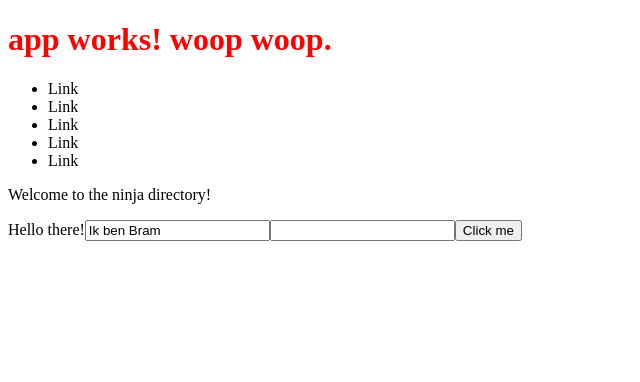
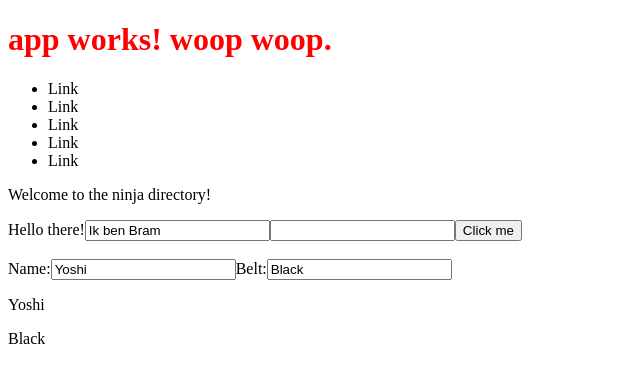
Before and after one commit to bramho/angular2-ninja-directory-tutorial, an Angular app: page / in a window 1280 px wide. Shown: the top 382 px of the page, without its empty margins (0-640 px from the left). Built offline with nearby package versions, Linux system fonts and the light colour scheme.

Commit message:
Added two way data binding

```diff
--- a/src/app/home/home.component.html
+++ b/src/app/home/home.component.html
@@ -7,3 +7,13 @@
 <input [value]="inputValue" />
 <input [attr.required]="inputBoolean" />
 <button (click)="alertMe('I am Bram')">Click me</button>
+<br />
+<br />
+
+<!-- Two way Data Binding -->
+<label>Name:</label>
+<input [(ngModel)]="ninja.name" />
+<label>Belt:</label>
+<input [(ngModel)]="ninja.belt" />
+<p>{{ninja.name}}</p>
+<p>{{ninja.belt}}</p>
--- a/src/app/home/home.component.ts
+++ b/src/app/home/home.component.ts
@@ -11,6 +11,11 @@
    inputValue = "Ik ben Bram";
    inputBoolean = true;
 
+   ninja = {
+      name: "Yoshi",
+      belt: "Black"
+   };
+
    alertMe(val) {
       alert(val);
    }
```
